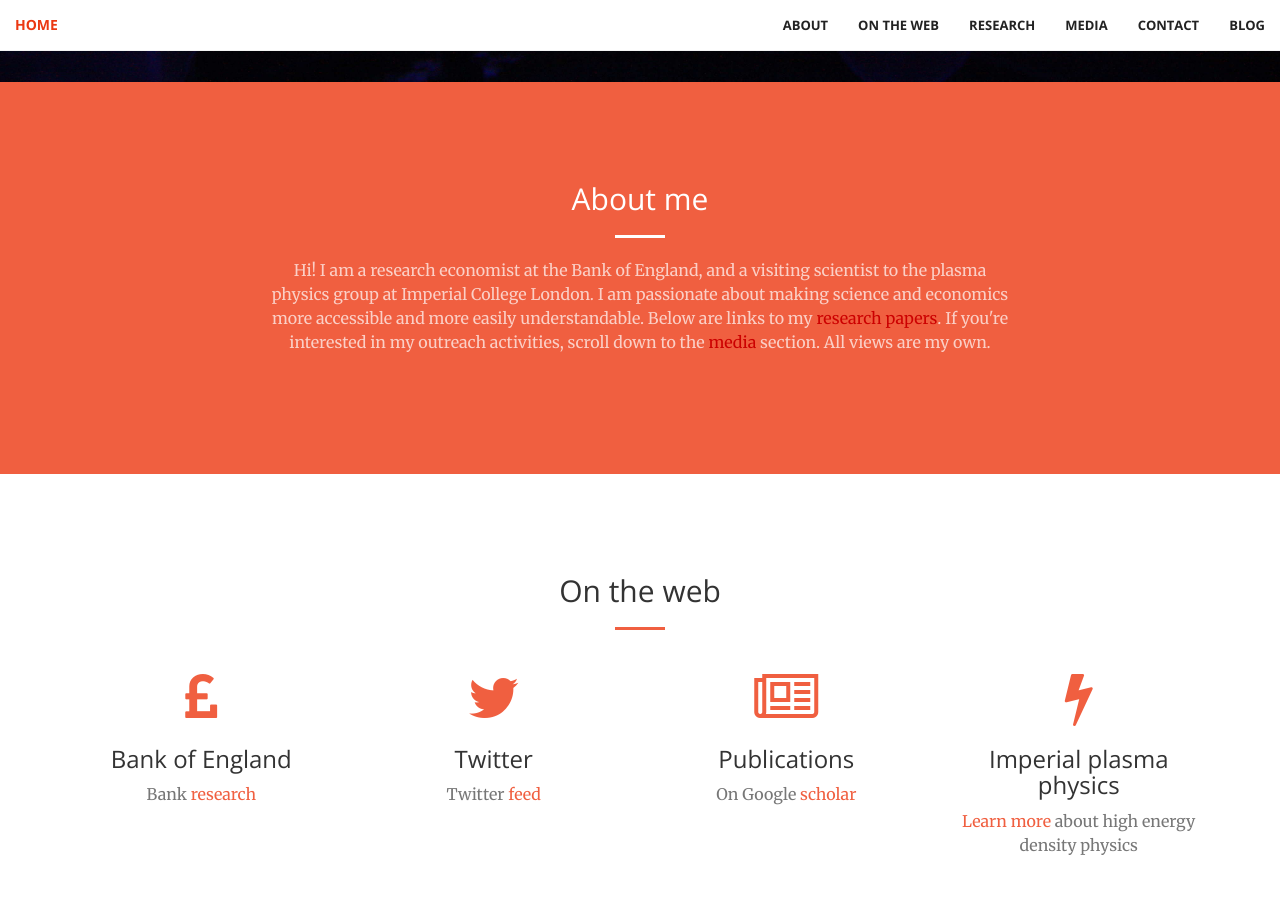
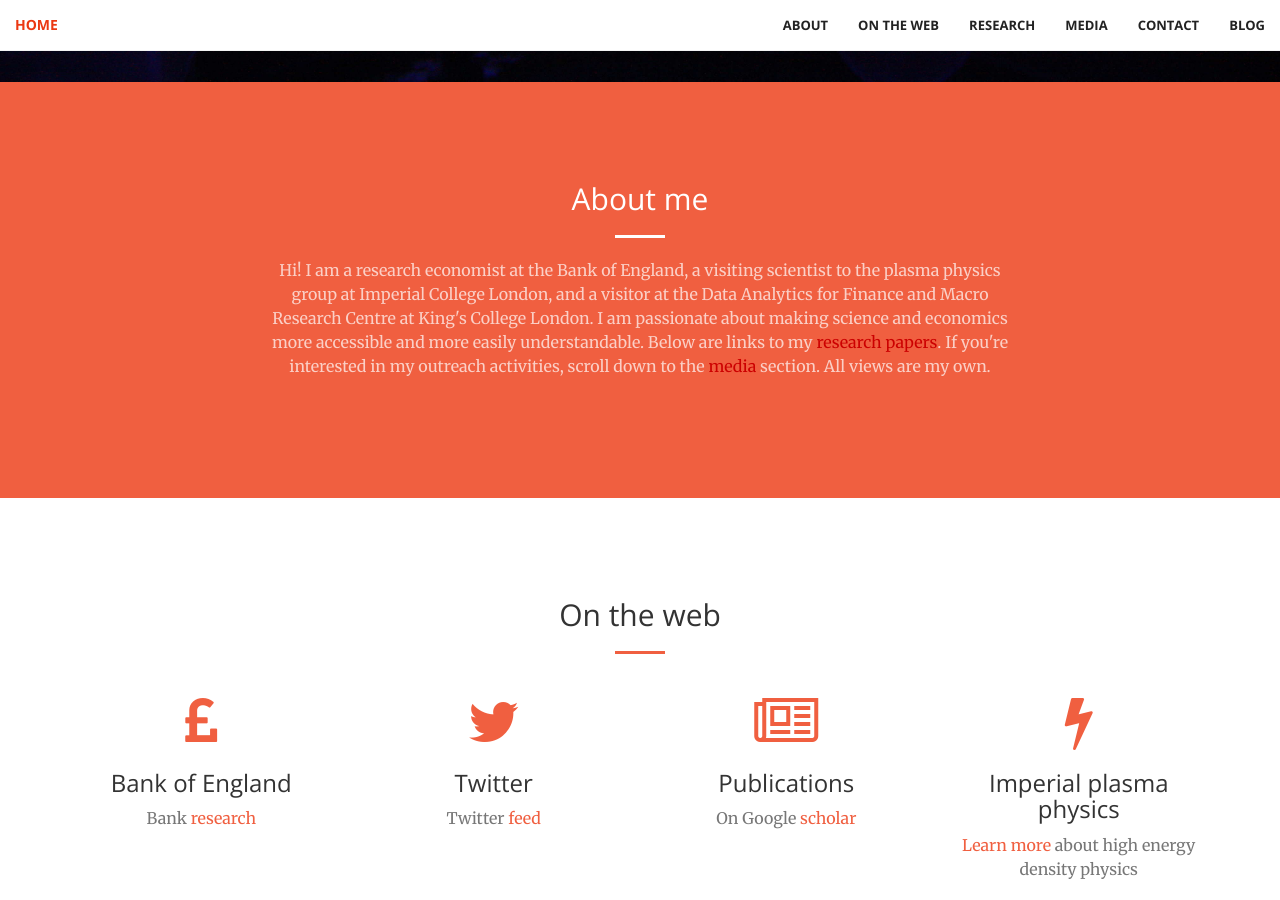
Before and after one commit to aeturrell/home, a Jekyll site: the page index.html, which Jekyll copies as it is, in a window 1280 px wide and 900 px high, scrolled down 818 px. Built offline with Jekyll 4.4.1, drawn with Linux system fonts in a browser that asks for light colours.

Commit message:
Add KCL visitor status

```diff
--- a/index.html
+++ b/index.html
@@ -110,8 +110,8 @@
                 <div class="col-lg-8 col-lg-offset-2 text-center">
                     <h2 class="section-heading">About me</h2>
                     <hr class="light">
-                    <p class="text-faded">Hi! I am a research economist at the Bank of England,
-					and a visiting scientist to the plasma physics group at Imperial College London.
+                    <p class="text-faded">Hi! I am a research economist at the Bank of England, a visiting scientist to the plasma physics group at Imperial College London,
+                         and a visitor at the Data Analytics for Finance and Macro Research Centre at King's College London.
 					I am passionate about making science and economics more accessible and more easily understandable.
 					Below are links to my <a class="page-scroll" href="#portfolio" style="color: #cc0000">research papers</a>. If you're interested in my outreach activities,
 					scroll down to the <a class="page-scroll" href="#media" style="color: #cc0000">media</a> section. All views are my own. </p>
```
